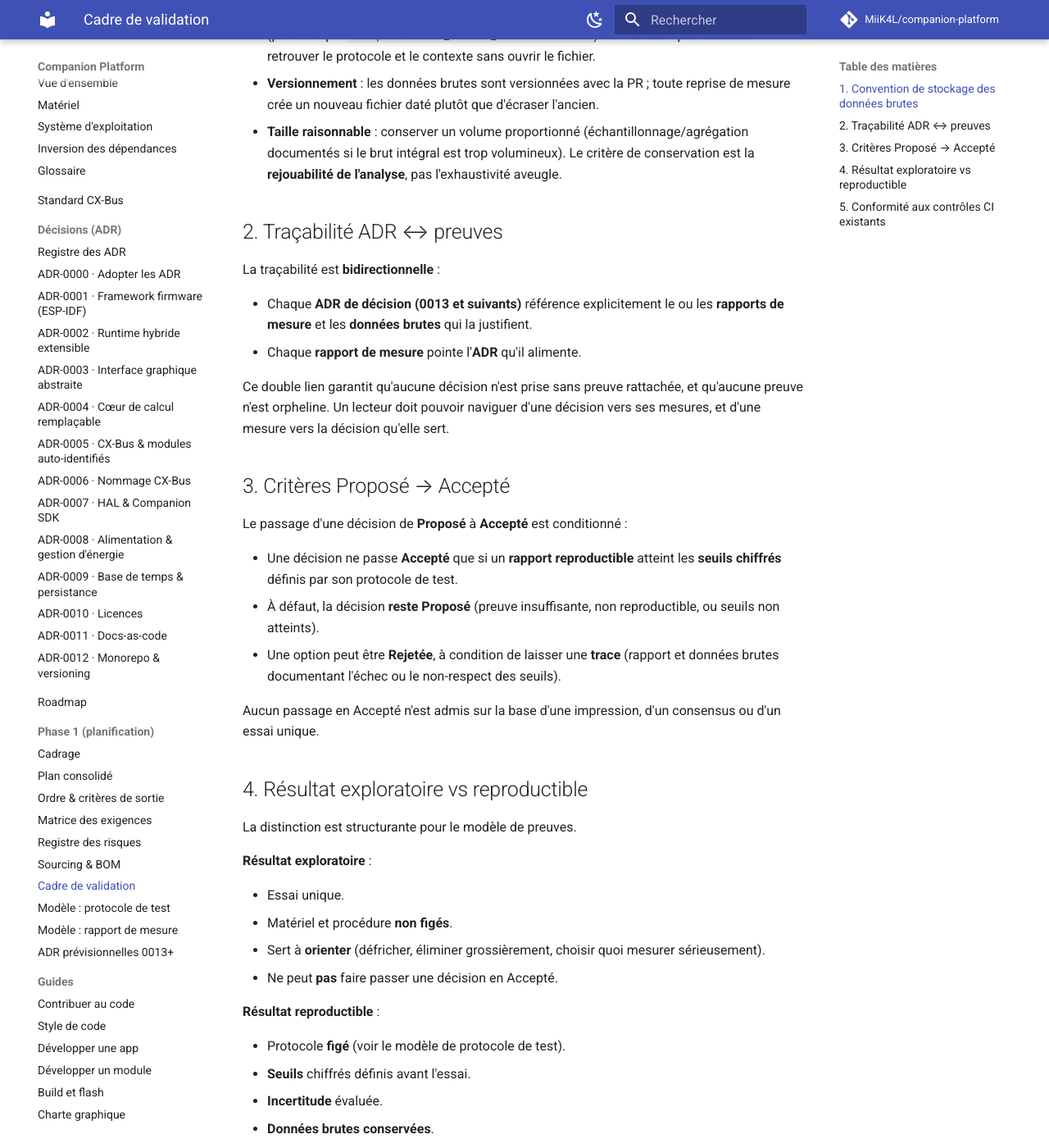
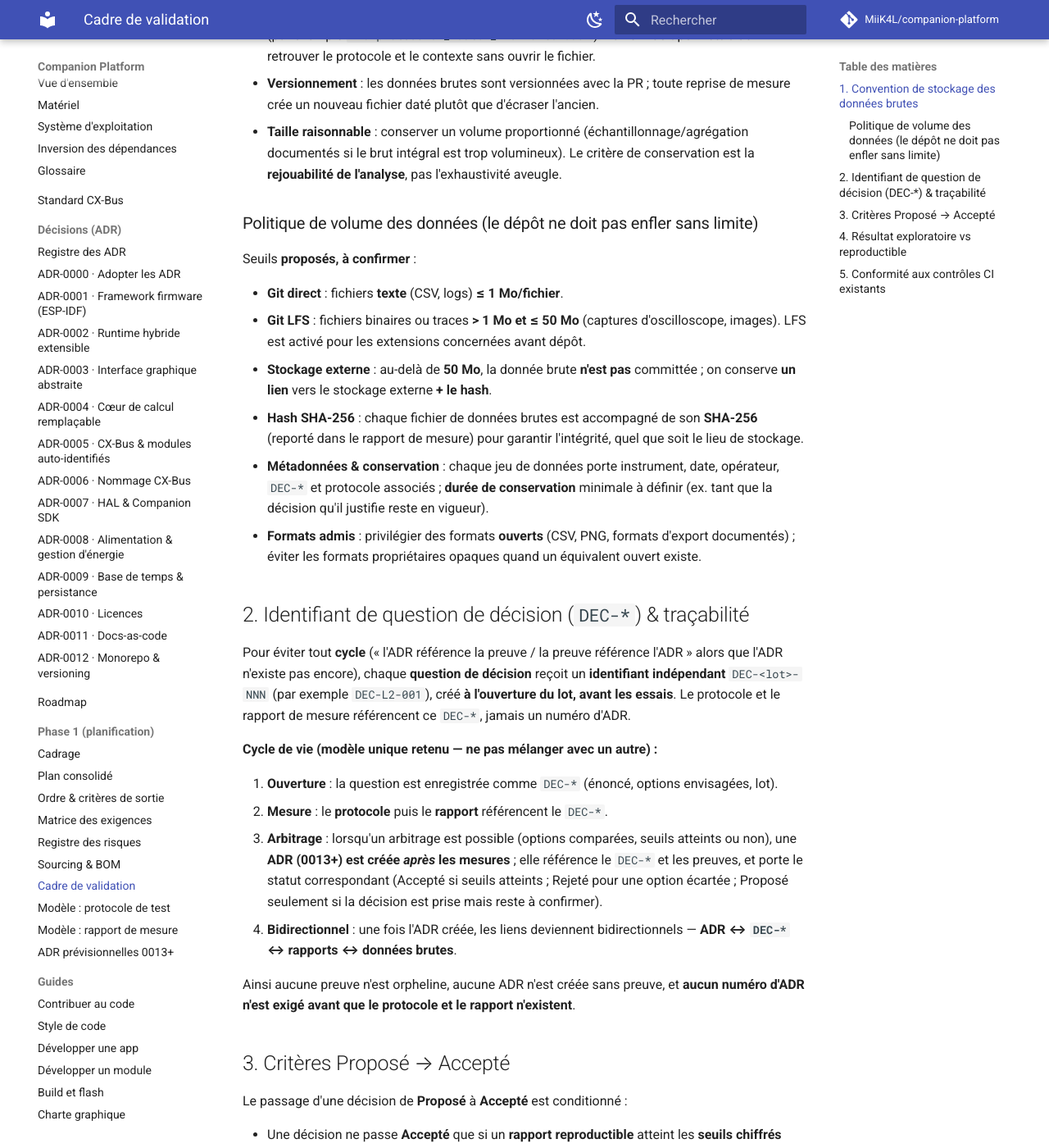
Before and after one commit to MiiK4L/companion-platform, an MkDocs documentation site: the page built from docs/phase-1/validation-framework.md, in a window 1280 px wide and 1400 px high, scrolled down 746 px. Shown: the whole window at 82% size. Built offline with MkDocs 1.6.1 and Material for MkDocs 9.7.7, drawn with Linux system fonts in a browser that asks for light colours; comment, search, counter and statistics services are not loaded; some of the changed text lies outside the part shown.

Commit message:
docs(phase-1): cadre de validation (DEC-*, volume, reproductibilité)
Identifiant DEC-* independant (fin du cycle ADR<->preuves), politique de
volume des donnees (Git/LFS/externe, SHA-256), et definition chiffree de
la reproductibilite (>=2 campagnes, n echantillons).

```diff
--- a/docs/phase-1/validation-framework.md
+++ b/docs/phase-1/validation-framework.md
@@ -35,17 +35,45 @@
   documentés si le brut intégral est trop volumineux). Le critère de conservation est la
   **rejouabilité de l'analyse**, pas l'exhaustivité aveugle.
 
-## 2. Traçabilité ADR ↔ preuves
+### Politique de volume des données (le dépôt ne doit pas enfler sans limite)
 
-La traçabilité est **bidirectionnelle** :
+Seuils **proposés, à confirmer** :
 
-- Chaque **ADR de décision (0013 et suivants)** référence explicitement le ou les
-  **rapports de mesure** et les **données brutes** qui la justifient.
-- Chaque **rapport de mesure** pointe l'**ADR** qu'il alimente.
+- **Git direct** : fichiers **texte** (CSV, logs) **≤ 1 Mo/fichier**.
+- **Git LFS** : fichiers binaires ou traces **> 1 Mo et ≤ 50 Mo** (captures d'oscilloscope,
+  images). LFS est activé pour les extensions concernées avant dépôt.
+- **Stockage externe** : au-delà de **50 Mo**, la donnée brute **n'est pas** committée ; on
+  conserve **un lien** vers le stockage externe **+ le hash**.
+- **Hash SHA-256** : chaque fichier de données brutes est accompagné de son **SHA-256**
+  (reporté dans le rapport de mesure) pour garantir l'intégrité, quel que soit le lieu de
+  stockage.
+- **Métadonnées & conservation** : chaque jeu de données porte instrument, date, opérateur,
+  `DEC-*` et protocole associés ; **durée de conservation** minimale à définir (ex. tant que
+  la décision qu'il justifie reste en vigueur).
+- **Formats admis** : privilégier des formats **ouverts** (CSV, PNG, formats d'export
+  documentés) ; éviter les formats propriétaires opaques quand un équivalent ouvert existe.
 
-Ce double lien garantit qu'aucune décision n'est prise sans preuve rattachée, et qu'aucune
-preuve n'est orpheline. Un lecteur doit pouvoir naviguer d'une décision vers ses mesures, et
-d'une mesure vers la décision qu'elle sert.
+## 2. Identifiant de question de décision (`DEC-*`) & traçabilité
+
+Pour éviter tout **cycle** (« l'ADR référence la preuve / la preuve référence l'ADR » alors
+que l'ADR n'existe pas encore), chaque **question de décision** reçoit un **identifiant
+indépendant** `DEC-<lot>-NNN` (par exemple `DEC-L2-001`), créé **à l'ouverture du lot,
+avant les essais**. Le protocole et le rapport de mesure référencent ce `DEC-*`, jamais un
+numéro d'ADR.
+
+**Cycle de vie (modèle unique retenu — ne pas mélanger avec un autre) :**
+
+1. **Ouverture** : la question est enregistrée comme `DEC-*` (énoncé, options envisagées, lot).
+2. **Mesure** : le **protocole** puis le **rapport** référencent le `DEC-*`.
+3. **Arbitrage** : lorsqu'un arbitrage est possible (options comparées, seuils atteints ou
+   non), une **ADR (0013+) est créée *après* les mesures** ; elle référence le `DEC-*` et les
+   preuves, et porte le statut correspondant (Accepté si seuils atteints ; Rejeté pour une
+   option écartée ; Proposé seulement si la décision est prise mais reste à confirmer).
+4. **Bidirectionnel** : une fois l'ADR créée, les liens deviennent bidirectionnels —
+   **ADR ↔ `DEC-*` ↔ rapports ↔ données brutes**.
+
+Ainsi aucune preuve n'est orpheline, aucune ADR n'est créée sans preuve, et **aucun numéro
+d'ADR n'est exigé avant que le protocole et le rapport n'existent**.
 
 ## 3. Critères Proposé → Accepté
 
@@ -77,8 +105,16 @@
 - Protocole **figé** (voir le modèle de protocole de test).
 - **Seuils** chiffrés définis avant l'essai.
 - **Incertitude** évaluée.
-- **Données brutes conservées**.
+- **Données brutes conservées** (avec SHA-256).
 - **Rejouable** par un tiers.
+
+**Combien d'exécutions pour ne PAS être un essai unique ?** Un résultat n'est
+**reproductible** que s'il repose sur **au moins 2 campagnes indépendantes**
+(rejouées, idéalement à des moments/opérateurs distincts) **et** un **nombre
+d'échantillons `n` défini dans le protocole** (par défaut proposé : `n ≥ 5`, à
+ajuster selon la grandeur et sa dispersion), avec **résultats consignés par
+répétition** et **méthode statistique** déclarée. Une seule exécution reste
+**exploratoire**, quels que soient ses résultats.
 
 Seul un résultat **reproductible** peut faire passer une décision de Proposé à Accepté.
 
```
Also changed, not shown: docs/phase-1/templates/measurement-report-template.md (+18 -5 lines), docs/phase-1/templates/test-protocol-template.md (+19 -4 lines).
